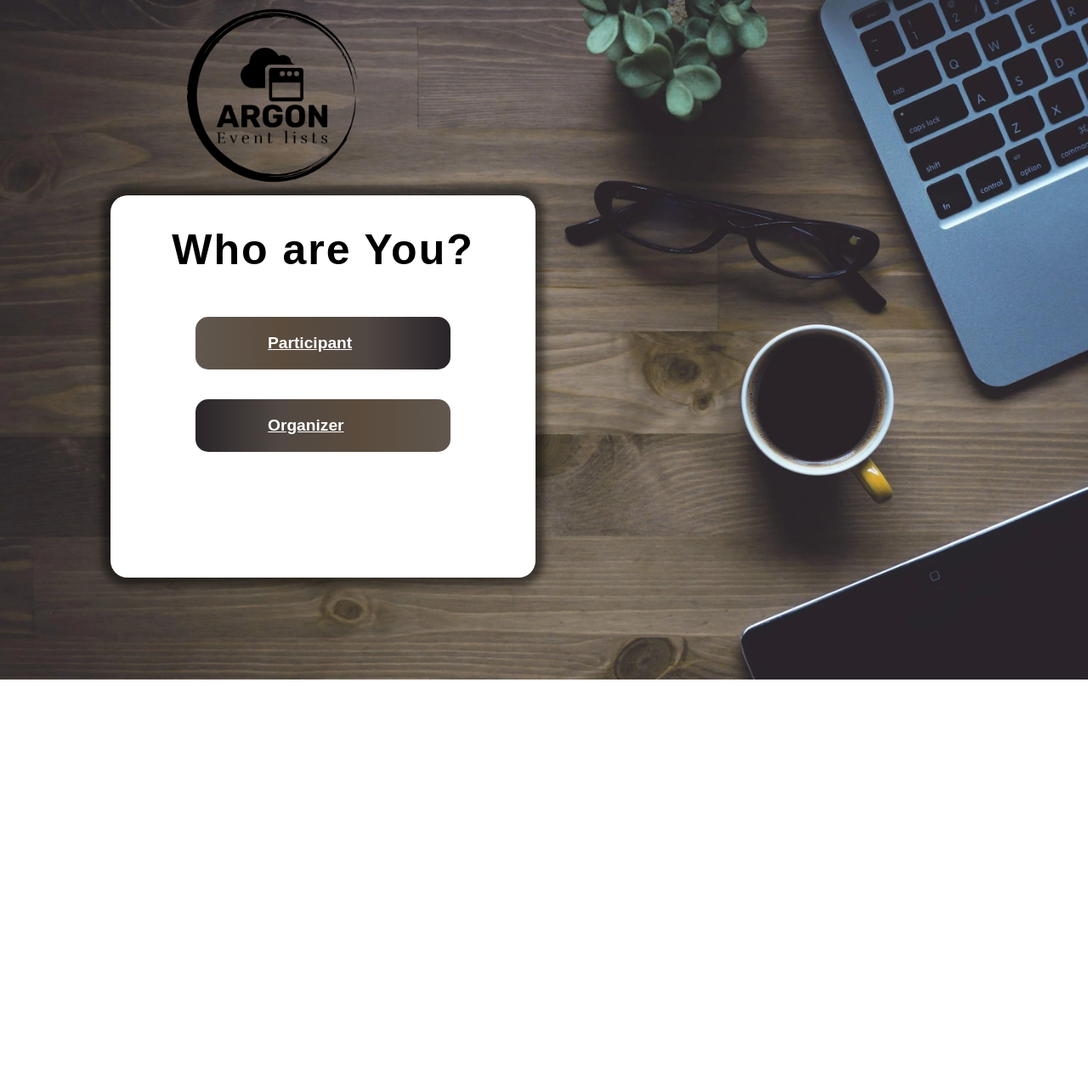
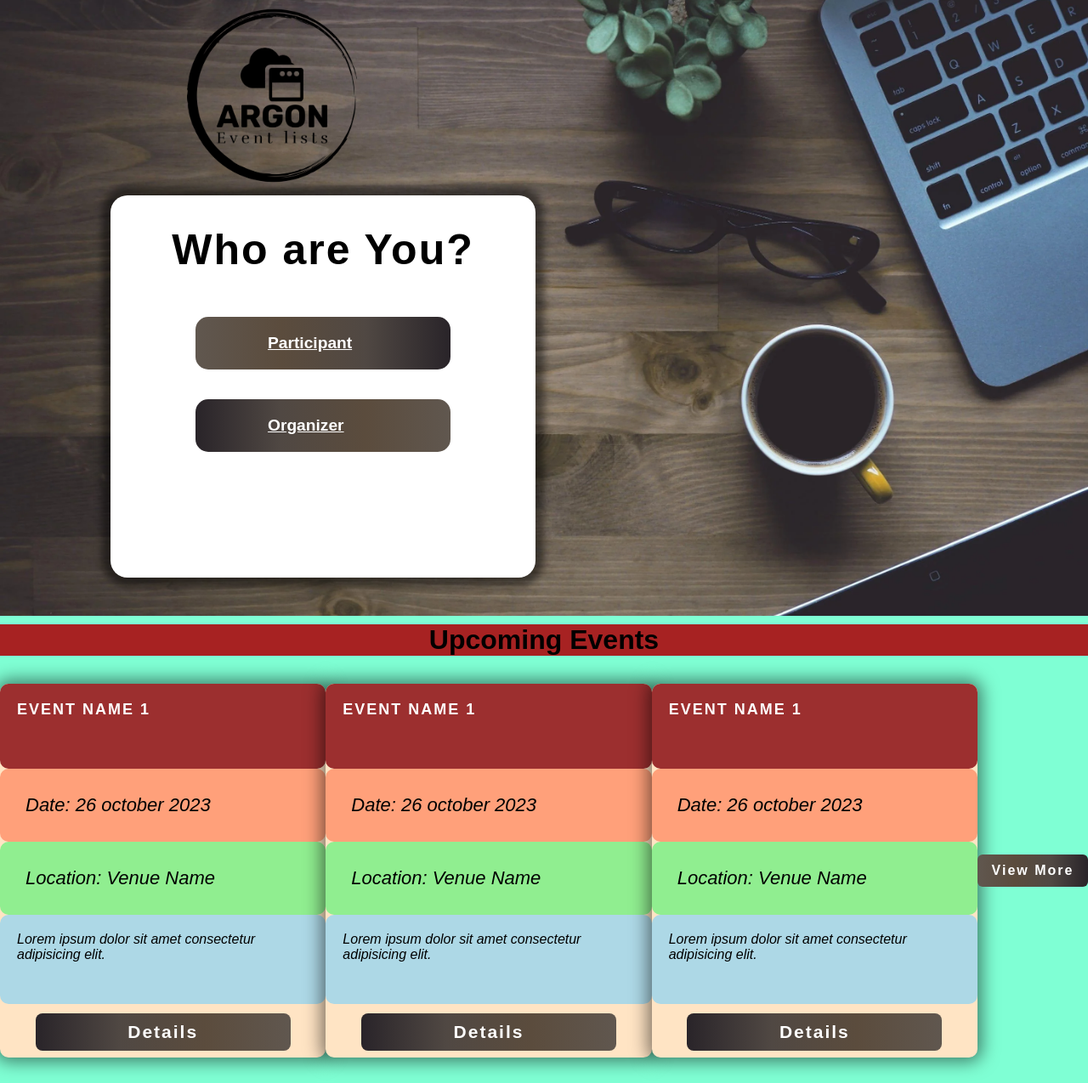
Before and after one commit to zukardex/stackup-1001, a PHP site: page /home.html in a window 1280 px wide. Shown: the whole page at 85% size. Before the commit the page ends 800 px from the top, so only its background shows below. Run offline with PHP 8.4, Linux system fonts and the light colour scheme.

Commit message:
Upcoming event section added in Home page

```diff
--- a/home.html
+++ b/home.html
@@ -26,5 +26,71 @@
 				<a href="#" class="button , organizer-button">Organizer</a>
 			</div>
 		</div>
+		<!-- UPCOMING EVENTS -->
+		<div class="event-heading"><h1>Upcoming Events</h1></div>
+		<div class="bottom-section">
+
+			<div class="first">
+				<div class="ev-title">
+					<p>Event Name 1</p>
+				</div>
+				<div class="ev-date">
+					<p>Date: 26 october 2023</p>
+				</div>
+				<div class="ev-location">
+					<p>Location: Venue Name</p>
+				</div>
+				<div class="ev-desc">
+					<p>Lorem ipsum dolor sit amet consectetur adipisicing elit.</p>
+				</div>
+				<div class="de">
+					<a href="#">
+					    <button class="ev-det">Details</button>
+				     </a>
+				</div>
+			</div>
+			<div class="second">
+				<div class="ev-title">
+					<p>Event Name 1</p>
+				</div>
+				<div class="ev-date">
+					<p>Date: 26 october 2023</p>
+				</div>
+				<div class="ev-location">
+					<p>Location: Venue Name</p>
+				</div>
+				<div class="ev-desc">
+					<p>Lorem ipsum dolor sit amet consectetur adipisicing elit.</p>
+				</div>
+				<div class="de">
+					<a href="#">
+					    <button class="ev-det">Details</button>
+				     </a>
+				</div>
+			</div>
+			<div class="third">
+				<div class="ev-title">
+					<p>Event Name 1</p>
+				</div>
+				<div class="ev-date">
+					<p>Date: 26 october 2023</p>
+				</div>
+				<div class="ev-location">
+					<p>Location: Venue Name</p>
+				</div>
+				<div class="ev-desc">
+					<p>Lorem ipsum dolor sit amet consectetur adipisicing elit.</p>
+				</div>
+				<div class="de">
+					<a href="#">
+					    <button class="ev-det">Details</button>
+				     </a>
+				</div>
+
+			</div>
+			<div class="view-more">
+				<a href="#"><button class="more">View More</button></a>
+			</div>
+		</div>
 	</body>
 </html>
--- a/styles/home.css
+++ b/styles/home.css
@@ -8,6 +8,8 @@
 body {
 	position: relative;
 	display: flex;
+	height: 1272px;
+	flex-direction: column;
 }
 .background {
 	width: 100%;
@@ -94,3 +96,154 @@ body {
 	font-size: larger;
 	width: 302px;
 }
+/* UPCOMING EVENTS */
+.event-heading{
+	position: absolute;
+	z-index: 3000;
+	top: 735px;
+	width: 100%;
+	background-color: rgb(167, 34, 34);
+	display: flex;
+	justify-content: center;
+}
+.bottom-section{
+	background-color: aquamarine;
+	position: absolute;
+	height: 550px;
+	width: 100%;
+	display: flex;
+	flex-direction: row;
+	top: 725px;
+	justify-content: space-evenly;
+}
+.first,.second,.third{
+	background-color: bisque;
+	width: 420px;
+	height: 440px;
+	margin-top: 80px;
+	border-radius: 10px;
+	border: none;
+	box-shadow: 0px 0px 20px 5px rgba(0, 0, 0, 0.5);
+
+
+
+}
+.bottom-section .view-more{
+	margin-top: 80px;
+	height: 440px;
+	width: 140px;
+
+	display: flex;
+	align-items: center;
+	justify-content: center;
+
+}
+.ev-title{
+	text-transform: uppercase;
+	letter-spacing: 2px;
+	padding: 20px;
+	border-radius: 10px;
+	font-weight: bold;
+	font-family: 'Arial';
+	font-size: 18px;
+	line-height: 1.2em;
+	color: white;
+	background-color: #9c2f2f;
+	height: 100px;
+
+}
+.ev-date{
+	font-style: italic;
+	font-size: 16px;
+	padding: 30px;
+	color: rgb(0, 0, 0);
+	font-family: 'Arial';
+	font-weight: lighter;
+	font-size: 22px;
+	font-weight: 500;
+	border-radius: 10px;
+	background-color: lightsalmon;
+
+}
+.ev-location{
+	background-color: lightgreen;
+	font-style: italic;
+	font-size: 22px;
+	font-weight: 500;
+	padding: 30px;
+	color: rgb(0, 0, 0);
+	font-family: 'Arial';
+	font-weight: lighter;
+	border-radius: 10px;
+}
+.ev-desc{
+	font-style: italic;
+	font-size: 16px;
+	padding: 20px;
+	color: rgb(0, 0, 0);
+	font-family: 'Arial';
+	font-weight: lighter;
+	border-radius: 10px;
+	background-color: lightblue;
+	height: 105px;
+}
+.de{
+	display: flex;
+	justify-content: center;
+	align-items: center;
+	height: 45px;
+
+	margin-top: 10px;
+}
+.ev-det{
+	border: none;
+	padding: 10px;
+	font-size: 21px;
+	letter-spacing: 2px;
+	font-weight: 700;
+	border-radius: 1px;
+	border-radius: 8px;
+
+	width: 300px;
+
+	transition: 0.15s;
+	color: rgb(255, 255, 255);
+	background: -webkit-linear-gradient(
+		left,
+		#292429,
+		#504843,
+		#5b4c3d,
+		#60574f
+	);
+	cursor: pointer;
+}
+.ev-det:hover {
+	box-shadow: 0px 0px 3px 3px rgba(0, 0, 0, 0.2);
+	font-size: larger;
+	width: 302px;
+
+}
+.more{
+	border: none;
+	padding: 10px;
+	font-size: 16px;
+	color: white;
+	letter-spacing: 2px;
+	font-weight: 700;
+	border-radius: 6px;
+	background: -webkit-linear-gradient(
+		right,
+		#292429,
+		#504843,
+		#5b4c3d,
+		#60574f
+	);
+	transition: 0.15s;
+	width: 130px;
+	cursor: pointer;
+}
+.more:hover{
+	box-shadow: 0px 0px 3px 3px rgba(0, 0, 0, 0.2);
+	font-size: 17px;
+	width: 133px;
+}
```
